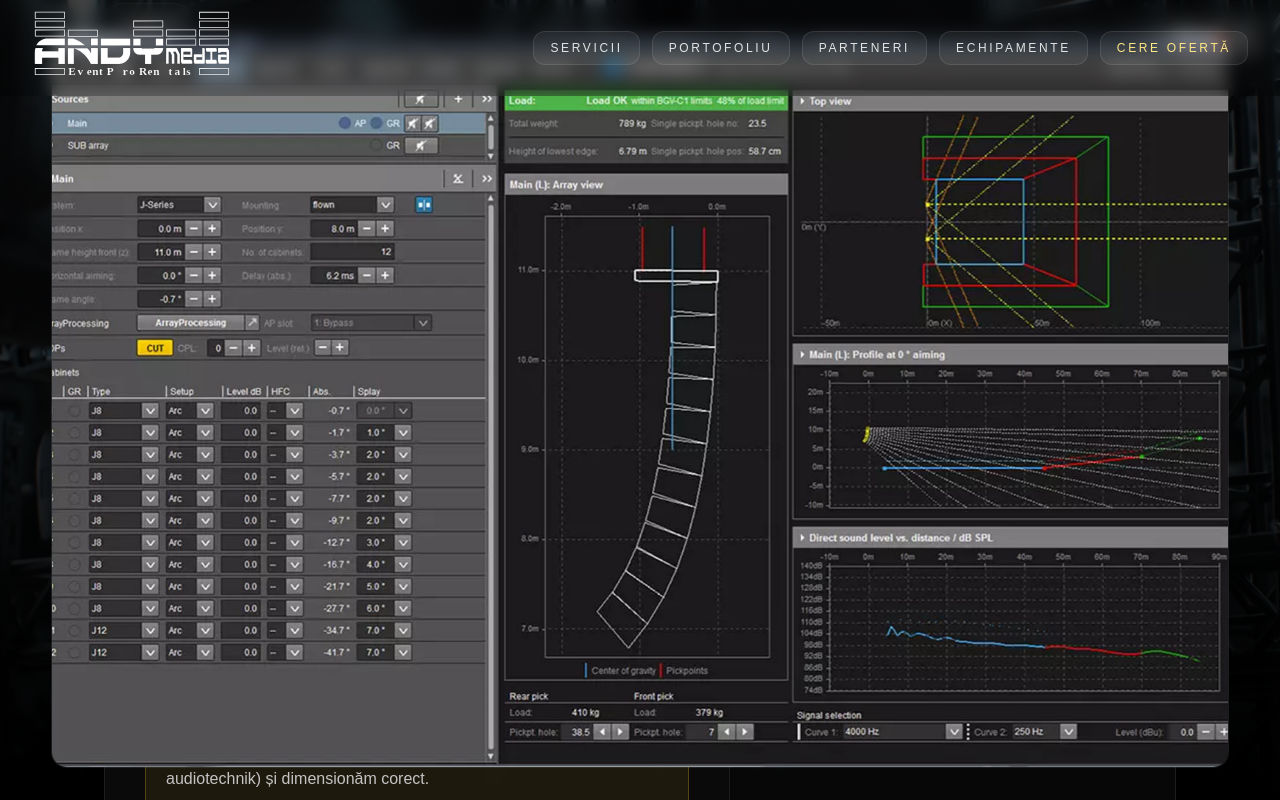
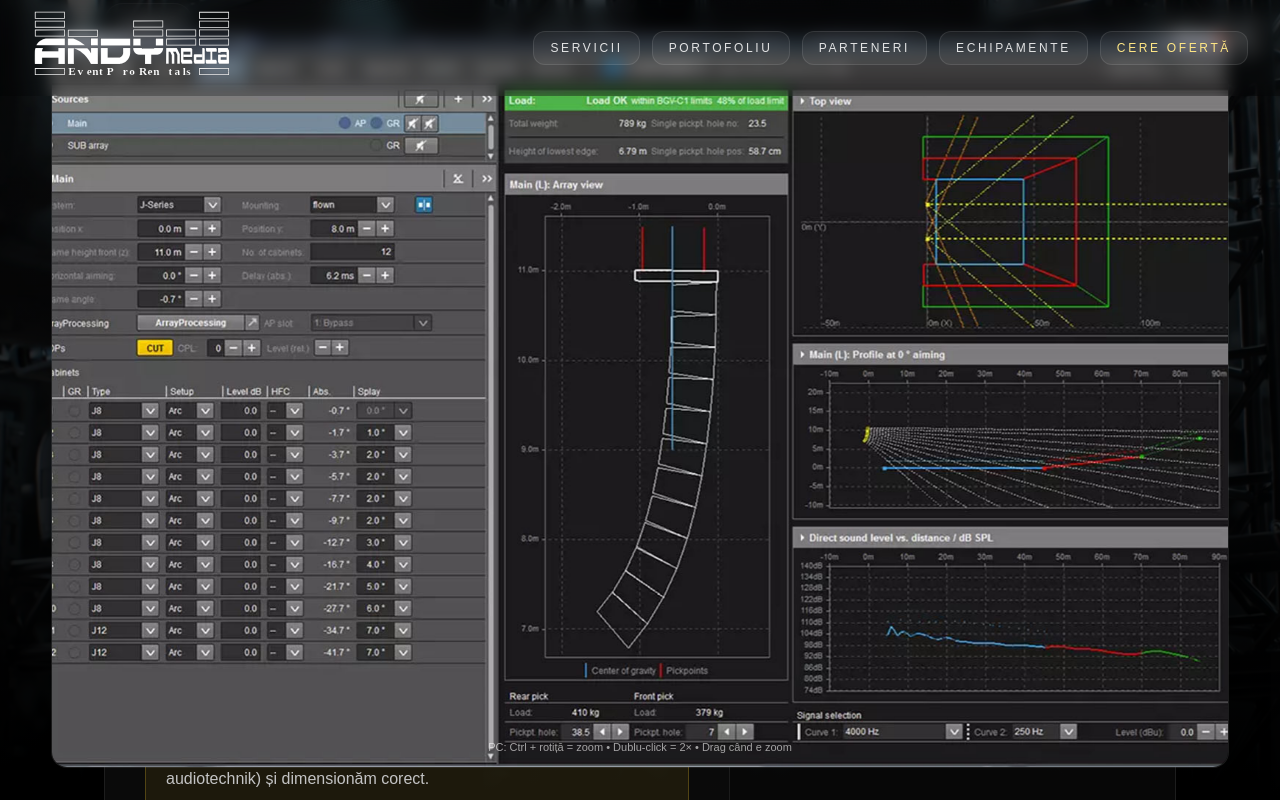
Before and after one commit to stoicaandy/andymedia-site, a Next.js app: page /servicii in a window 1280 px wide. Both pictures are taken after a click on the button 952 px from the left and 907 px from the top of the page. Shown: the part 507-1307 px from the top of the page. Built offline with nearby package versions, Linux system fonts and the light colour scheme.

Commit message:
Lightbox: add Ctrl+wheel zoom on desktop

```diff
--- a/app/components/PhotoLightbox.tsx
+++ b/app/components/PhotoLightbox.tsx
@@ -20,7 +20,7 @@ type Props = {
   youtubeTitle?: string;
 };
 
-// very small in-memory cache of URLs we've already successfully loaded
+// in-memory cache
 const LOADED = new Set<string>();
 
 function clamp(n: number, min: number, max: number) {
@@ -53,28 +53,6 @@ export default function PhotoLightbox({
 }: Props) {
   const isYouTube = !!youtubeId;
 
-  // lock scroll + ESC
-  useEffect(() => {
-    if (!open) return;
-
-    const prevOverflow = document.body.style.overflow;
-    document.body.style.overflow = "hidden";
-
-    const onKey = (e: KeyboardEvent) => {
-      if (e.key === "Escape") onClose();
-      if (!isYouTube) {
-        if (e.key === "ArrowLeft") prevImageRef.current?.();
-        if (e.key === "ArrowRight") nextImageRef.current?.();
-      }
-    };
-
-    window.addEventListener("keydown", onKey);
-    return () => {
-      document.body.style.overflow = prevOverflow;
-      window.removeEventListener("keydown", onKey);
-    };
-  }, [open, onClose, isYouTube]);
-
   const gallery: LightboxImage[] = useMemo(() => {
     if (images && images.length) return images;
     if (src) return [{ src, alt }];
@@ -83,15 +61,14 @@ export default function PhotoLightbox({
 
   const canNav = gallery.length > 1;
 
-  // index & current url
   const [index, setIndex] = useState(() => clampIndex(startIndex, gallery.length));
 
-  // We keep a "shownSrc" so we don't flash blank while a new image is decoding.
+  // keep last visible while next decodes
   const [shownSrc, setShownSrc] = useState<string>(() => gallery[clampIndex(startIndex, gallery.length)]?.src ?? "");
   const [shownAlt, setShownAlt] = useState<string>(() => gallery[clampIndex(startIndex, gallery.length)]?.alt ?? "");
   const [pendingSrc, setPendingSrc] = useState<string>("");
 
-  // zoom/pan state
+  // zoom/pan
   const [scale, setScale] = useState(1);
   const [tx, setTx] = useState(0);
   const [ty, setTy] = useState(0);
@@ -100,12 +77,13 @@ export default function PhotoLightbox({
   const pinch = useRef<{ dist: number; scale: number; midX: number; midY: number } | null>(null);
   const panBase = useRef<{ x: number; y: number; tx: number; ty: number } | null>(null);
 
-  // swipe base (for nav + close)
+  // swipe close / nav (touch)
   const swipeBase = useRef<{ x: number; y: number; t: number; pointerType: string } | null>(null);
   const swipeLock = useRef<"none" | "h" | "v">("none");
 
-  // double-tap support
   const lastTap = useRef<number>(0);
+
+  const boxRef = useRef<HTMLDivElement | null>(null);
 
   const resetView = () => {
     setScale(1);
@@ -119,9 +97,6 @@ export default function PhotoLightbox({
     lastTap.current = 0;
   };
 
-  const prevImageRef = useRef<null | (() => void)>(null);
-  const nextImageRef = useRef<null | (() => void)>(null);
-
   const prevImage = () => {
     if (!canNav) return;
     setIndex((i) => (i - 1 + gallery.length) % gallery.length);
@@ -134,10 +109,30 @@ export default function PhotoLightbox({
     resetView();
   };
 
-  prevImageRef.current = prevImage;
-  nextImageRef.current = nextImage;
+  // lock scroll + keybinds
+  useEffect(() => {
+    if (!open) return;
 
-  // init/reset on open or when inputs change
+    const prevOverflow = document.body.style.overflow;
+    document.body.style.overflow = "hidden";
+
+    const onKey = (e: KeyboardEvent) => {
+      if (e.key === "Escape") onClose();
+      if (!isYouTube) {
+        if (e.key === "ArrowLeft") prevImage();
+        if (e.key === "ArrowRight") nextImage();
+      }
+    };
+
+    window.addEventListener("keydown", onKey);
+    return () => {
+      document.body.style.overflow = prevOverflow;
+      window.removeEventListener("keydown", onKey);
+    };
+    // eslint-disable-next-line react-hooks/exhaustive-deps
+  }, [open, onClose, isYouTube, canNav, gallery.length]);
+
+  // init on open (images mode)
   useEffect(() => {
     if (!open) return;
     if (isYouTube) return;
@@ -153,7 +148,6 @@ export default function PhotoLightbox({
 
     if (firstSrc) {
       preloadUrl(firstSrc);
-      // prefetch neighbors (big win for perceived speed + fewer "re-load" moments)
       const prev = gallery[(i - 1 + gallery.length) % gallery.length]?.src;
       const next = gallery[(i + 1) % gallery.length]?.src;
       if (prev) preloadUrl(prev);
@@ -164,7 +158,7 @@ export default function PhotoLightbox({
     // eslint-disable-next-line react-hooks/exhaustive-deps
   }, [open, isYouTube, startIndex, gallery.length]);
 
-  // When index changes: prefetch and set pending src; swap only when decoded/loaded.
+  // when index changes: prefetch & swap smoothly
   useEffect(() => {
     if (!open) return;
     if (isYouTube) return;
@@ -173,17 +167,14 @@ export default function PhotoLightbox({
     const target = gallery[index];
     const targetSrc = target?.src ?? "";
     const targetAlt = target?.alt ?? "";
-
     if (!targetSrc) return;
 
-    // Prefetch target and neighbors immediately
     preloadUrl(targetSrc);
     const prev = gallery[(index - 1 + gallery.length) % gallery.length]?.src;
     const next = gallery[(index + 1) % gallery.length]?.src;
     if (prev) preloadUrl(prev);
     if (next) preloadUrl(next);
 
-    // if already loaded, swap instantly; else show pending loader but keep current visible
     if (LOADED.has(targetSrc)) {
       setShownSrc(targetSrc);
       setShownAlt(targetAlt);
@@ -193,7 +184,7 @@ export default function PhotoLightbox({
     }
   }, [open, isYouTube, index, gallery]);
 
-  // snap back near 1x
+  // snap to 1x when close
   useEffect(() => {
     if (!open) return;
     if (isYouTube) return;
@@ -213,13 +204,47 @@ export default function PhotoLightbox({
     setScale((s) => (s < 1.5 ? 2 : 1));
   };
 
+  // ✅ Ctrl + wheel zoom (desktop)
+  const onWheel = (e: React.WheelEvent) => {
+    if (isYouTube) return;
+
+    // only Ctrl+wheel (pro, doesn't break normal scrolling)
+    if (!e.ctrlKey) return;
+
+    e.preventDefault();
+
+    const rect = boxRef.current?.getBoundingClientRect();
+    if (!rect) return;
+
+    const cursorX = e.clientX - rect.left;
+    const cursorY = e.clientY - rect.top;
+
+    const dx = cursorX - rect.width / 2;
+    const dy = cursorY - rect.height / 2;
+
+    const direction = e.deltaY > 0 ? -1 : 1; // wheel up => zoom in
+    const factor = direction > 0 ? 1.12 : 1 / 1.12;
+
+    setScale((prevScale) => {
+      const nextScale = clamp(prevScale * factor, 1, 4);
+
+      // keep zoom around cursor: adjust translation proportionally
+      const ratio = nextScale / prevScale;
+
+      setTx((prevTx) => clamp(prevTx - dx * (ratio - 1), -2400, 2400));
+      setTy((prevTy) => clamp(prevTy - dy * (ratio - 1), -2400, 2400));
+
+      return nextScale;
+    });
+  };
+
   const onBoxPointerDown = (e: React.PointerEvent) => {
     e.stopPropagation();
     (e.currentTarget as HTMLElement).setPointerCapture?.(e.pointerId);
 
     pointers.current.set(e.pointerId, { x: e.clientX, y: e.clientY });
 
-    // double-tap for touch/pen
+    // double-tap (touch/pen)
     if (e.pointerType !== "mouse") {
       const now = Date.now();
       if (now - lastTap.current < 280) {
@@ -294,7 +319,6 @@ export default function PhotoLightbox({
         setTy(0);
       }
 
-      // update baseline (smooth)
       p.dist = dist;
       p.scale = nextScale;
       p.midX = midX;
@@ -411,8 +435,6 @@ export default function PhotoLightbox({
   }
 
   // ===== Images mode =====
-  const showNav = canNav && gallery.length > 1;
-
   return (
     <div
       className="fixed inset-0 z-[200] bg-black/20"
@@ -433,7 +455,7 @@ export default function PhotoLightbox({
         Închide ✕
       </button>
 
-      {showNav && (
+      {canNav && (
         <>
           <button
             type="button"
@@ -463,7 +485,9 @@ export default function PhotoLightbox({
 
       <div className="absolute inset-0 flex items-center justify-center p-3 sm:p-6">
         <div
+          ref={boxRef}
           className="relative max-h-[92vh] max-w-[92vw] overflow-hidden rounded-2xl border border-white/10 bg-black/10"
+          onWheel={onWheel}
           onPointerDown={onBoxPointerDown}
           onPointerMove={onBoxPointerMove}
           onPointerUp={onBoxPointerUp}
@@ -474,7 +498,6 @@ export default function PhotoLightbox({
           }}
           style={{ touchAction: "none" }}
         >
-          {/* Keep current visible; if pending, we load it invisibly and swap onLoad */}
           <img
             src={shownSrc}
             alt={shownAlt}
@@ -491,6 +514,7 @@ export default function PhotoLightbox({
           />
 
           {pendingSrc ? (
+            <>
               <img
                 src={pendingSrc}
                 alt=""
@@ -504,16 +528,18 @@ export default function PhotoLightbox({
                   setPendingSrc("");
                 }}
               />
-          ) : null}
-
-          {/* tiny loader only when truly pending */}
-          {pendingSrc ? (
               <div className="pointer-events-none absolute inset-0 flex items-center justify-center">
                 <div className="rounded-full border border-white/10 bg-black/40 px-3 py-2 text-xs text-white/80">
                   Se încarcă…
                 </div>
               </div>
+            </>
           ) : null}
+
+          {/* hint: Ctrl+wheel */}
+          <div className="pointer-events-none absolute bottom-3 left-0 right-0 text-center text-[11px] text-white/60">
+            PC: Ctrl + rotiță = zoom • Dublu-click = 2× • Drag când e zoom
+          </div>
         </div>
       </div>
     </div>
```
Lines whose indentation alone changed are shown as unchanged.
